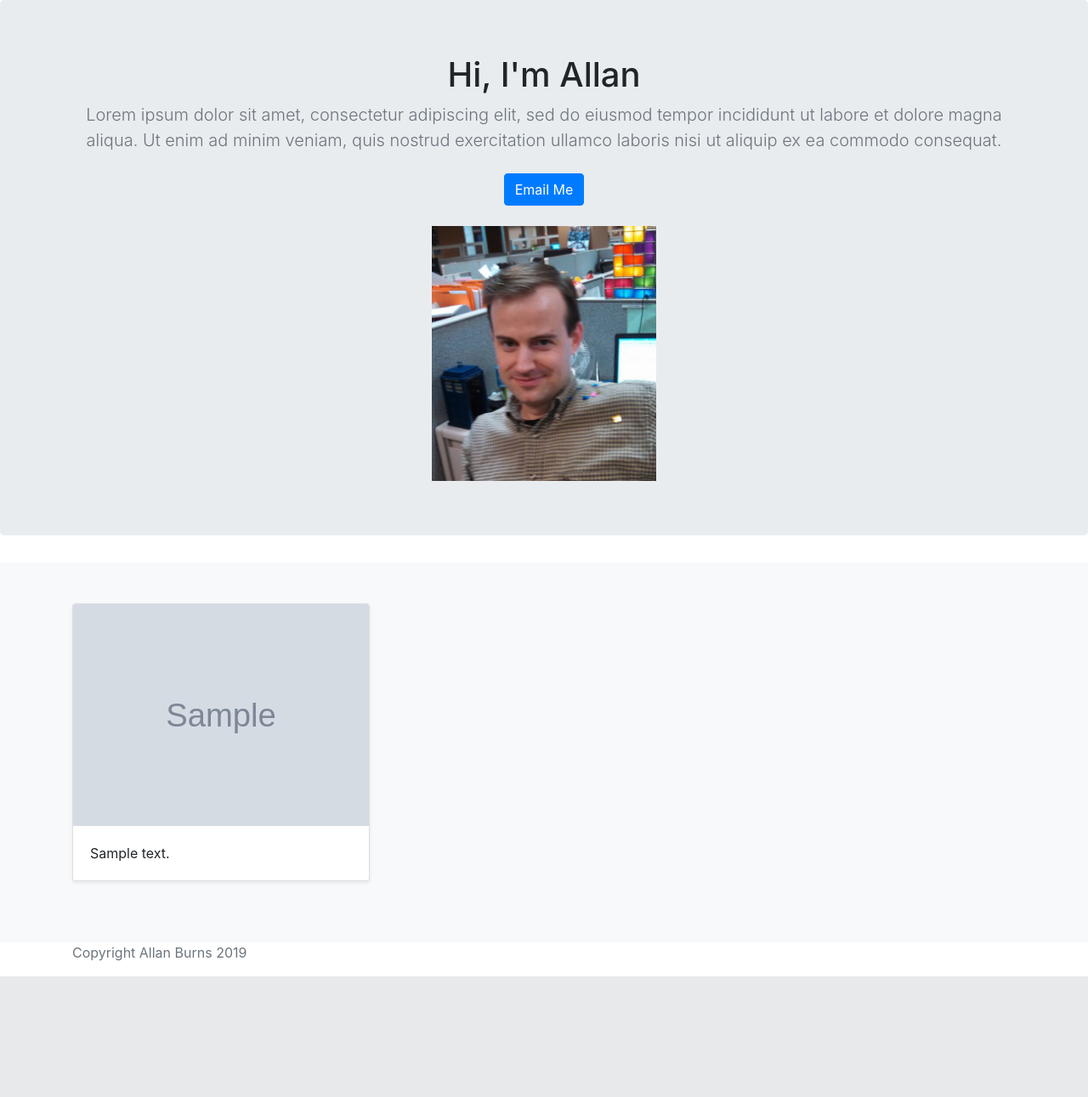
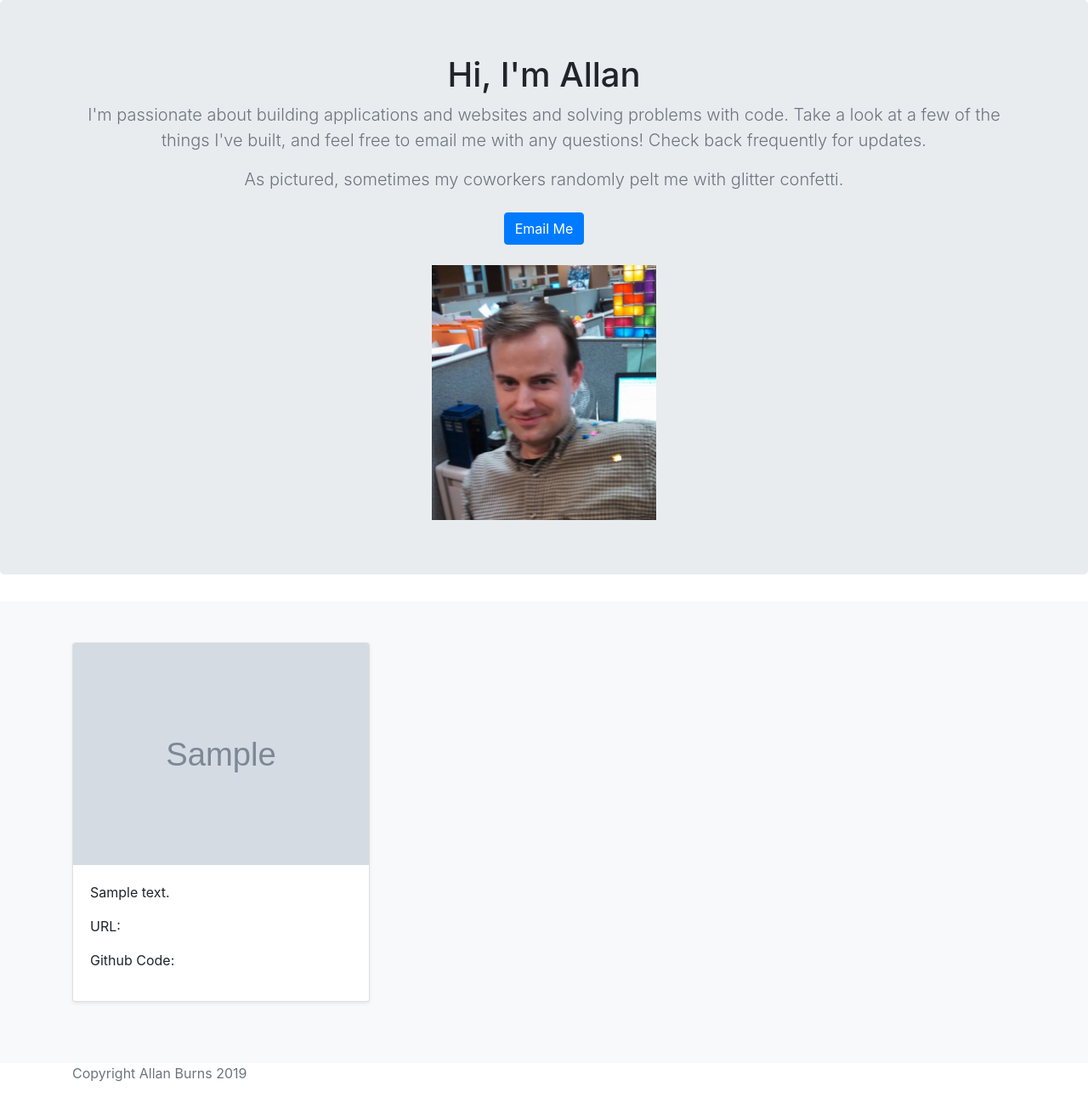
Before and after one commit to allanlburns/portfolio, a Django app: template jobs/templates/jobs/home.html in a window 1280 px wide. Shown: the part 56-1347 px from the top of the page at 85% size. Before the commit the page ends 1205 px from the top, so only its background shows below. Run offline with Django 3.2, Linux system fonts and the light colour scheme; the template is opened without the code that fills it: most values are stand-ins (such as "Sample title", 1, 10 or a date in 2020); grey boxes marked "Sample" are stand-in pictures; data that the repository does not hold is empty; some libraries are stand-ins or nearby versions.

Commit message:
Update About me blurb.

```diff
--- a/jobs/models.py
+++ b/jobs/models.py
@@ -3,6 +3,9 @@
 class Job(models.Model):
 	image = models.ImageField(upload_to='images/')
 	summary = models.CharField(max_length=200)
+	url = models.URLField(max_length=200, default='#')
+	github_url = models.URLField(max_length=200, default='#')
+
 
 	def __str__(self):
 		return self.summary[:100]
--- a/jobs/templates/jobs/home.html
+++ b/jobs/templates/jobs/home.html
@@ -55,7 +55,9 @@
 		<section class="jumbotron text-center">
 			<div class="container">
 				<h1 class="jumbotron-heading">Hi, I'm Allan</h1>
-				<p class="lead text-muted">Lorem ipsum dolor sit amet, consectetur adipiscing elit, sed do eiusmod tempor incididunt ut labore et dolore magna aliqua. Ut enim ad minim veniam, quis nostrud exercitation ullamco laboris nisi ut aliquip ex ea commodo consequat. </p>
+				<p class="lead text-muted">I'm passionate about building applications and websites and solving problems with code. Take a look at a few of the things I've built, and feel free to email me with any questions! Check back frequently for updates.</p>
+
+				<p class="lead text-muted">As pictured, sometimes my coworkers randomly pelt me with glitter confetti.</p>
 				<p>
 					<a href="mailto:allanlburns@gmail.com" class="btn btn-primary my-2">Email Me</a>
 				</p>
@@ -73,6 +75,8 @@
 							<img class="card-img-top" src="{{ job.image.url }}">
 							<div class="card-body">
 								<p class="card-text">{{ job.summary }}</p>
+								<p class="cart-text">URL:<a href="{{ job.url }}"></a></p>
+								<p class="cart-text">Github Code:<a href="{{ job.url }}"></a></p>
 							</div>
 						</div>
 					</div>
--- a/portfolio/settings.py
+++ b/portfolio/settings.py
@@ -12,6 +12,8 @@
 SECRET_KEY = '(=o1(m&-n36ge&g*5^p1i0r%(cl@m&-n36ge&g*5^p1i0rm&-n36ge&g*5^p1i0rm&-n36ge&g*5^p1i0r2w=x$9@qfba@&))b=_=ay5'
 
 # SECURITY WARNING: don't run with debug turned on in production!
+
+# We get a server error 500 on Heroku when False.
 DEBUG = True
 
 ALLOWED_HOSTS = ['allans-portfolio.herokuapp.com']
```
Also changed, not shown: jobs/migrations/0002_job_url.py (added), jobs/migrations/0003_auto_20190323_1404.py (added).
